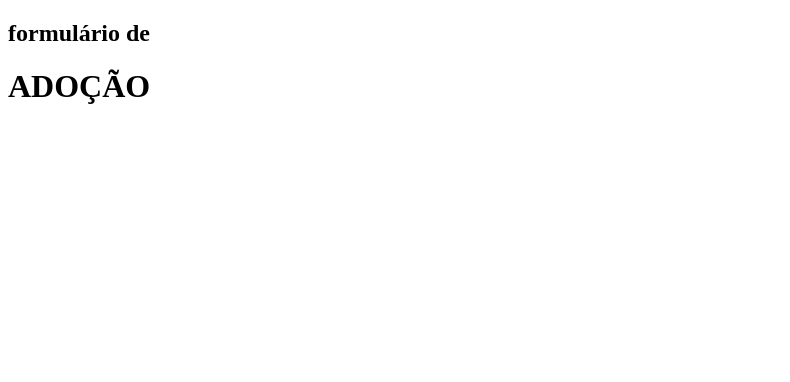
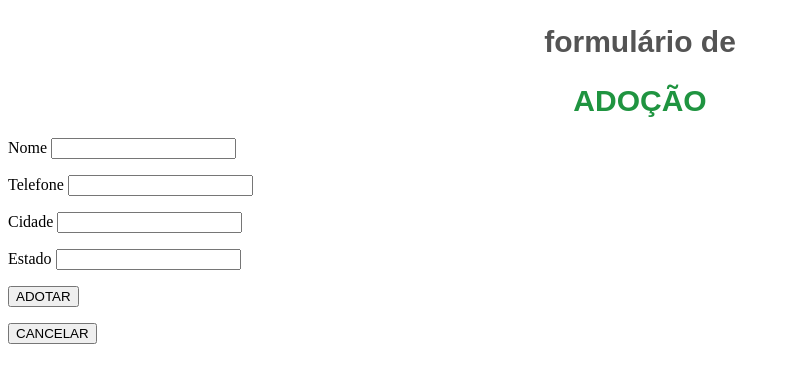
Before and after one commit to isabellecristinav/app-adocao, a plain HTML site: page adocao.html in a window 1280 px wide. Shown: the whole page, without its empty margins (0-790 px from the left). Drawn offline with Linux system fonts and the light colour scheme.

Commit message:
Atualização do site

```diff
--- a/adocao.css
+++ b/adocao.css
@@ -0,0 +1,20 @@
+header{
+    text-align: center;
+    font-family: Arial, Helvetica, sans-serif;
+}
+
+h1{
+    font-family: Arial, Helvetica, sans-serif;
+    text-align: center;
+    color: #1F9440;
+    font-weight: 700;
+    font-size: 30px;
+}
+
+h2{
+    font-family: Arial, Helvetica, sans-serif;
+    text-align: center;
+    font-weight: 600;
+    font-size: 30px;
+    color: #545454;
+}
--- a/adocao.html
+++ b/adocao.html
@@ -6,6 +6,7 @@
     <meta http-equiv="X-UA-Compatible" content="IE=edge">
     <meta name="viewport" content="width=device-width, initial-scale=1.0">
     <title> Cadastro para Adoção </title>
+    <link rel="stylesheet" href="adocao.css">
 </head>
 <body>
     <header>
@@ -13,7 +14,33 @@
         <h1> ADOÇÃO </h1>
     </header>
 
+    <p>
+        <label>Nome</label>
+        <input>
+    </p>
 
+    <p>
+        <label> Telefone </label>
+        <input>
+    </p>
+
+    <p>
+        <label> Cidade </label>
+        <input>
+    </p>
+
+    <p>
+        <label> Estado </label>
+        <input>
+    </p>
+
+    <p>
+        <button> ADOTAR </button>
+    </p>
+
+    <p>
+        <button> CANCELAR </button>
+    </p>
 
 </body>
 </html>
```
